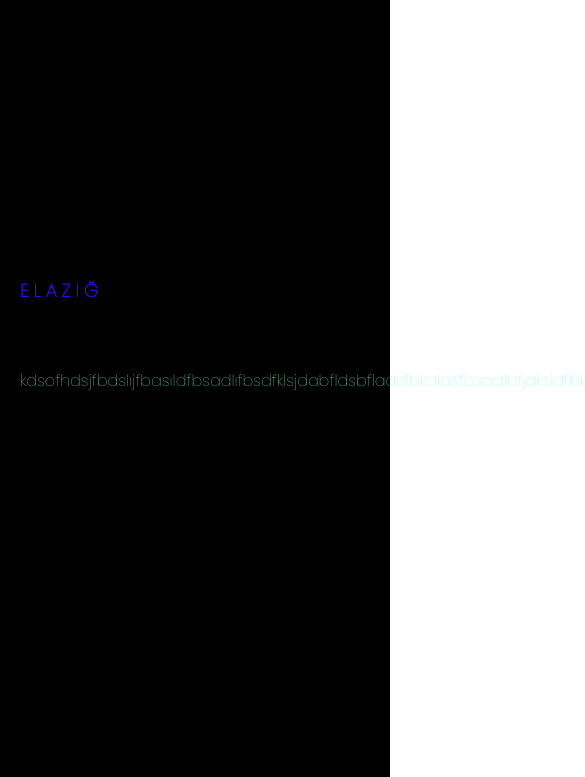
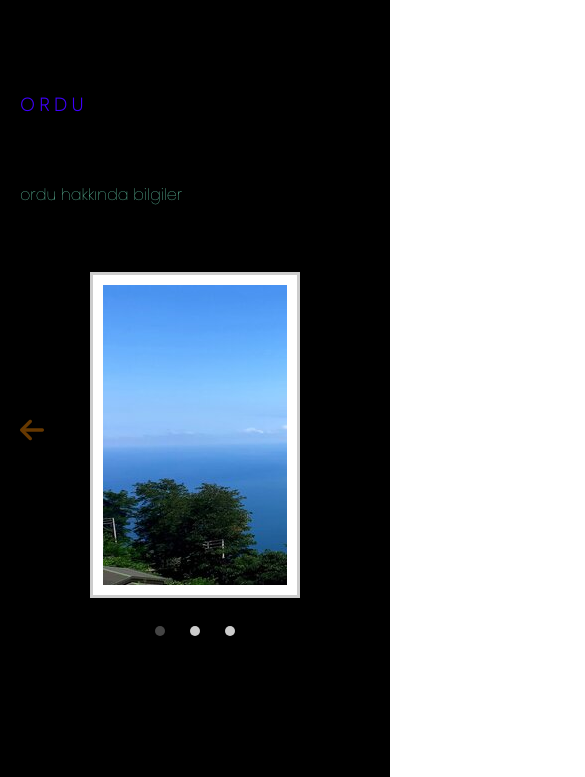
Before and after one commit to hanno361/amsodev, a plain HTML site: page sehir.html in a window 390 px wide. Shown: the part 67-844 px from the top of the page, 585 px wide, since content can reach past the window. Drawn offline with Linux system fonts and the light colour scheme.

Commit message:
slider yapımı

```diff
--- /dev/null
+++ b/script.js
@@ -0,0 +1,8 @@
+const menubtn = document.querySelector(".menu-btn");
+const navigation = document.querySelector(".navigation");
+
+menubtn.addEventListener("click", () => {
+
+    menubtn.classList.toggle("active");
+    navigation.classList.toggle("active");
+});
--- a/sehir.html
+++ b/sehir.html
@@ -27,27 +27,63 @@
                 </div>
             </header>
 
+
             <section class="sehir">
                 <div class="content">
-                    <h1>elazığ<br>
+                    <h1>ORDU<br>
 
                     </h1>
-                    <p>kdsofhdsjfbdslıjfbasıldfbsadlıfbsdfklsjdabfldsbfladsfbkdlasfbsadlbfjaksldfbksadlfb</p>
+                    <p>ordu hakkında bilgiler</p>
                 </div>
+                <div id="slider">
+                    <input type="radio" name="slider" id="slide1" checked>
+                    <input type="radio" name="slider" id="slide2">
+                    <input type="radio" name="slider" id="slide3">
+                    <input type="radio" name="slider" id="slide4">
+                    <div id="slides">
+                       <div id="overflow">
+                          <div class="inner">
+                             <div class="slide slide_1">
+                                <div class="slide-content">
+
+                                </div>
+                             </div>
+                             <div class="slide slide_2">
+                                <div class="slide-content">
+
+                                </div>
+                             </div>
+                             <div class="slide slide_3">
+                                <div class="slide-content">
+
+                                </div>
+                             </div>
+
+                          </div>
+                       </div>
+                    </div>
+                    <div id="controls">
+                       <label for="slide1"></label>
+                       <label for="slide2"></label>
+                       <label for="slide3"></label>
+
+                    </div>
+                    <div id="bullets">
+                       <label for="slide1"></label>
+                       <label for="slide2"></label>
+                       <label for="slide3"></label>
+
+                    </div>
+                 </div>
+
+
 
 
             </section>
-            <script type="text/javascript">
 
-        const menubtn = document.querySelector(".menu-btn");
-        const navigation = document.querySelector(".navigation");
 
-        menubtn.addEventListener("click", () => {
 
-            menubtn.classList.toggle("active");
-            navigation.classList.toggle("active");
-        });
-    </script>
+            <script src="script.js"></script>
         </body>
 
     </html>
--- a/style.css
+++ b/style.css
@@ -101,16 +101,7 @@ section {
 
 }
 
-  .iletisim .section{
-    position: relative;
-    width: 100%;
-    min-height: 100vh;
-    display: flex;
-    justify-content: center;
-    flex-direction: column;
-    background-color: #000000;
 
-}
 
 
 
@@ -125,10 +116,7 @@ section {
     color: #ff8c00;
 }
 
-body .iletisim{
 
-    background-color: #000000;
-}
 
 
 
@@ -158,18 +146,146 @@ body .iletisim{
 
 }
 
+
 .userdetails {
     padding: 80px;
     line-height: 3em;
     text-decoration: double;
     font-size: 200%;
+    background-color: #539165;
+    color: #ff8c00;
+    border-radius: 50px;
+
+
+}
+#slider {
+    margin: 0 auto;
+    width: 800px;
+    max-width: 100%;
+    text-align: center;
+ }
+ #slider input[type=radio] {
+    display: none;
+ }
+ #slider label {
+    cursor:pointer;
+    text-decoration: none;
+ }
+ #slides {
+    padding: 10px;
+    border: 3px solid #ccc;
+    background: #fff;
+    position: relative;
+    z-index: 1;
+ }
+ #overflow {
+    width: 100%;
+    overflow: hidden;
+ }
+ #slide1:checked ~ #slides .inner {
+    margin-left: 0;
+ }
+ #slide2:checked ~ #slides .inner {
+    margin-left: -100%;
+ }
+ #slide3:checked ~ #slides .inner {
+    margin-left: -200%;
+ }
+
+ #slides .inner {
+    transition: margin-left 800ms cubic-bezier(0.770, 0.000, 0.175, 1.000);
+    width: 400%;
+    line-height: 0;
+    height: 300px;
+ }
+ #slides .slide {
+    width: 25%;
+    float:left;
+    display: flex;
+    justify-content: center;
+    align-items: center;
+    height: 100%;
+    color: #fff;
+ }
+ #slides .slide_1 {
+    background-image: url(./media/boztepe2.jpg);
+
+ }
+ #slides .slide_2 {
+    background-image: url(./media/ulugol2.jpg);
+ }
+ #slides .slide_3 {
+    background-image: url(./media/yason2.jpg);
+ }
+
+ #controls {
+    margin: -180px 0 0 0;
+    width: 100%;
+    height: 50px;
+    z-index: 3;
+    position: relative;
+ }
+ #controls label {
+    transition: opacity 0.2s ease-out;
+    display: none;
+    width: 50px;
+    height: 50px;
+    opacity: .4;
+ }
+ #controls label:hover {
+    opacity: 1;
+ }
+ #slide1:checked ~ #controls label:nth-child(2),
+ #slide2:checked ~ #controls label:nth-child(3),
+ #slide3:checked ~ #controls label:nth-child(1) {
+    background: url(./media/right-arrow.png) no-repeat;
+    float:right;
+    margin: 0 -50px 0 0;
+    display: block;
+ }
+ #slide1:checked ~ #controls label:nth-last-child(2),
+ #slide2:checked ~ #controls label:nth-last-child(3),
+ #slide3:checked ~ #controls label:nth-last-child(1) {
+    background: url(./media/left.png) no-repeat;
+    float:left;
+    margin: 0 0 0 -50px;
+    display: block;
+ }
+ #bullets {
+    margin: 150px 0 0;
+    text-align: center;
+ }
+ #bullets label {
+    display: inline-block;
+    width: 10px;
+    height: 10px;
+    border-radius:100%;
+    background: #ccc;
+    margin: 0 10px;
+ }
+ #slide1:checked ~ #bullets label:nth-child(1),
+ #slide2:checked ~ #bullets label:nth-child(2),
+ #slide3:checked ~ #bullets label:nth-child(3) {
+    background: #444;
+ }
+ @media screen and (max-width: 900px) {
+    #slide1:checked ~ #controls label:nth-child(2),
+    #slide2:checked ~ #controls label:nth-child(3),
+    #slide3:checked ~ #controls label:nth-child(1),
+    #slide1:checked ~ #controls label:nth-last-child(2),
+    #slide2:checked ~ #controls label:nth-last-child(3),
+    #slide3:checked ~ #controls label:nth-last-child(1) {
+       margin: 0;
+    }
+    #slides {
+       max-width: calc(100% - 140px);
+       margin: 0 auto;
+    }
+ }
 
 
 
 
-
-
-}
 
 @media (max-width: 1040px) {
 
```
Also changed, not shown: iletisim.html (+1 -11 lines), index.html (+2 -11 lines), media/boztepe2.jpg (added), media/left.png (added), media/right-arrow.png (added), media/ulugol2.jpg (added), media/yason2.jpg (added).
